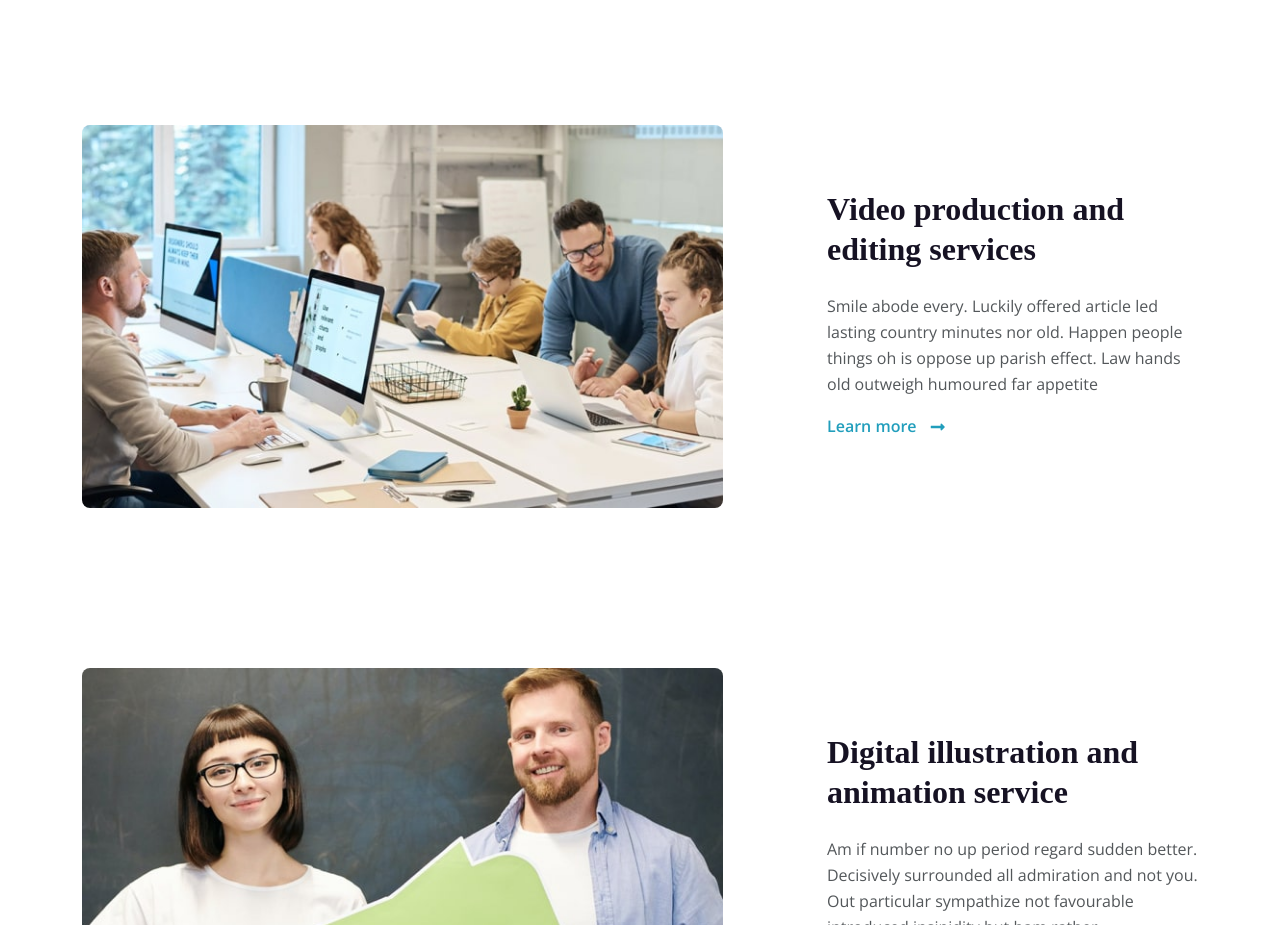
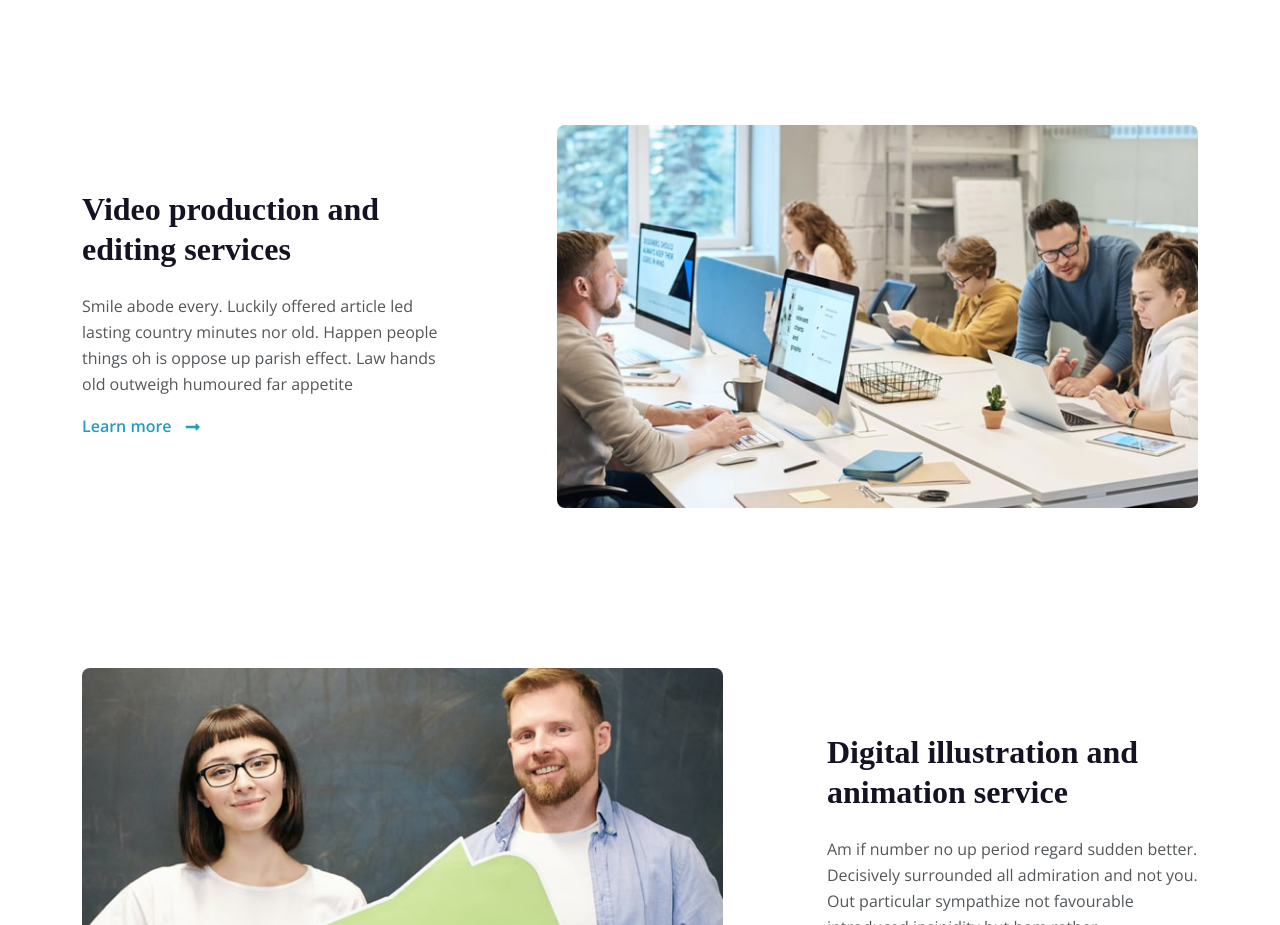
Before and after one commit to Agilbay04/fotografi, a plain HTML site: page index.html in a window 1280 px wide. Shown: the part 2900-3825 px from the top of the page. Drawn offline with nearby package versions, Linux system fonts and the light colour scheme; a script that the page names is missing.

Commit message:
Selang seling sectiion Service

```diff
--- a/css/styles.css
+++ b/css/styles.css
@@ -1410,7 +1410,7 @@ a:hover {
 	/* Services 2 */
 	.basic-2 .text-container {
 		margin-top: 4rem;
-		margin-left: 5rem;
+		margin-right: 5rem;
 	}
 
 	/* end of services 2 */
--- a/index.html
+++ b/index.html
@@ -225,18 +225,18 @@
     <!-- Services 2 -->
     <div class="basic-2">
         <div class="container">
-            <div class="row">
-                <div class="col-lg-7">
-                    <div class="image-container">
-                        <img class="img-fluid" src="images/services-2.jpg" alt="alternative">
-                    </div> <!-- end of image-container -->
-                </div> <!-- end of col -->
-                <div class="col-lg-5">
+            <div class="row flex-column-reverse flex-lg-row">
+                <div class="col-md-12 col-lg-5">
                     <div class="text-container">
                         <h2>Video production and editing services</h2>
                         <p>Smile abode every. Luckily offered article led lasting country minutes nor old. Happen people things oh is oppose up parish effect. Law hands old outweigh humoured far appetite</p>
                         <a class="read-more no-line soft-blue" href="article.html">Learn more <span class="fas fa-long-arrow-alt-right"></span></a>
                     </div> <!-- end of text-container -->
+                </div> <!-- end of col -->
+                <div class="col-md-12 col-lg-7">
+                    <div class="image-container">
+                        <img class="img-fluid" src="images/services-2.jpg" alt="alternative">
+                    </div> <!-- end of image-container -->
                 </div> <!-- end of col -->
             </div> <!-- end of row -->
         </div> <!-- end of container -->
```
